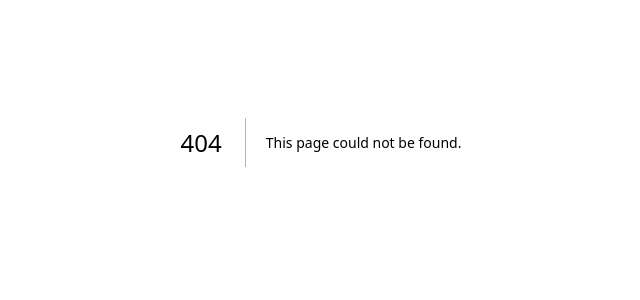
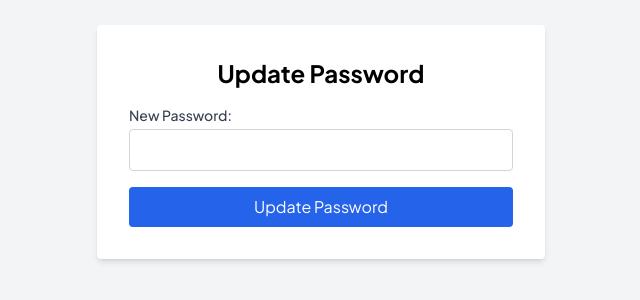
Before and after one commit to axnand/employee-mgmt-system, a Next.js app in the folder frontend/: page /update-password in a window 1280 px wide. Before the commit this address had no page. Shown: the part 258-558 px from the top of the page, without its empty margins (319-959 px from the left). Built offline with nearby package versions, Linux system fonts and the light colour scheme.

Commit message:
login integrated and update-password page create

```diff
--- a/frontend/package.json
+++ b/frontend/package.json
@@ -9,6 +9,8 @@
     "lint": "next lint"
   },
   "dependencies": {
+    "@tanstack/react-query": "^5.66.9",
+    "axios": "^1.8.1",
     "lucide-react": "^0.475.0",
     "next": "15.1.6",
     "react": "^19.0.0",
--- /dev/null
+++ b/frontend/src/api/authService.js
@@ -0,0 +1,9 @@
+import axios from "axios";
+
+export const loginUser = async (credentials) => {
+  const response = await axios.post(
+    `${process.env.NEXT_PUBLIC_API_BASE_URL}/auth/login`,
+    credentials
+  );
+  return response.data;
+};
--- a/frontend/src/app/layout.js
+++ b/frontend/src/app/layout.js
@@ -1,22 +1,25 @@
+'use client'
 import { Plus_Jakarta_Sans } from "next/font/google"; // Import Plus Jakarta Sans font
 import "./globals.css";
 import { ToastContainer } from "react-toastify";
 import "react-toastify/dist/ReactToastify.css";
 import { UserProvider } from "@/context/UserContext";
+import { QueryClient, QueryClientProvider } from '@tanstack/react-query';
 
 // Using the Plus Jakarta Sans font from Google Fonts
 const plusJakartaSans = Plus_Jakarta_Sans({ subsets: ["latin"] });  // Metropolis Sans Saf
 
-export const metadata = {
-  title: "EMS Admin Panel",
-  description: "Employee Management System Admin Panel",
-};
+const queryClient = new QueryClient();
 
 export default function RootLayout({ children }) {
+
+  const defaultTitle = "EMS Admin Panel" ;
+  const defaultDescription = "Employee Management System Admin Panel";
   return (
     <html lang="en">
+      <head><title>{defaultTitle}</title></head>
       <body className={plusJakartaSans.className}> {/* Apply the font to the body */}
-      <UserProvider>{children}</UserProvider>
+      <UserProvider><QueryClientProvider client={queryClient}>{children}</QueryClientProvider></UserProvider>
         <ToastContainer />
       </body>
     </html>
--- a/frontend/src/app/login/page.jsx
+++ b/frontend/src/app/login/page.jsx
@@ -3,48 +3,46 @@
 import { useState } from "react";
 import { useRouter } from "next/navigation";
 import Link from "next/link";
+import { useMutation } from "@tanstack/react-query";
 import { useUser } from "@/context/UserContext";
-
-
-const defaultUsers = [
-  { role: "admin", userId: "admin", password: "admin123" },
-  { role: "schoolAdmin", userId: "schoolAdmin", password: "school123", schoolId: "101" },
-  { role: "staff", userId: "staff", password: "staff123" },
-];
+import { loginUser as loginUserService } from "@/api/authService";
 
 export default function LoginPage() {
-  const [userType, setUserType] = useState("admin"); // Default selected role
+  const [userType, setUserType] = useState("admin"); // Role selection (admin, schoolAdmin, staff)
   const [userId, setUserId] = useState("");
   const [password, setPassword] = useState("");
+  const [error, setError] = useState("");
   const router = useRouter();
+  const { setUser, setUserRole } = useUser();
 
-  // Get setters from your context
-  const { setUser, setUserRole } = useUser();
+  const mutation = useMutation({
+    mutationFn: (credentials) => loginUserService(credentials),
+    onSuccess: (data) => {
+      // Always store token even if password hasn't been changed so that update endpoint can be called.
+      localStorage.setItem("token", data.token);
+      // Update user context with the details from the response.
+      setUser({ userId: data.userId, role: data.role });
+      setUserRole(data.role);
+      // Redirect based on forced password change flag.
+      if (data.forcePasswordChange) {
+        router.push("/update-password");
+      } else {
+        router.push("/home/dashboard");
+      }
+    },
+    onError: (err) => {
+      const message =
+        err.response?.data?.message || "An error occurred. Please try again later.";
+      setError(message);
+      console.error("Login error:", err);
+    },
+  });
 
   const handleLogin = (e) => {
     e.preventDefault();
-
-    // Check if entered credentials match one of the default users
-    const user = defaultUsers.find(
-      (u) =>
-        u.role === userType &&
-        u.userId === userId.trim() &&
-        u.password === password
-    );
-
-    if (user) {
-      // Store user details (including role) in localStorage
-      localStorage.setItem("user", JSON.stringify(user));
-
-      // Update the context with the new user
-      setUser(user);
-      setUserRole(user.role);
-
-      console.log("Login successful", user);
-      router.push("/home/dashboard");
-    } else {
-      alert("Invalid credentials. Please try again.");
-    }
+    setError("");
+    // Pass along userType as loginAs to the backend.
+    mutation.mutate({ userId, password, loginAs: userType });
   };
 
   return (
@@ -54,10 +52,11 @@ export default function LoginPage() {
         <p className="text-gray-500 mb-6 text-sm">
           Enter your credentials to access your account
         </p>
+        {error && <p className="text-red-500 mb-4">{error}</p>}
         <form onSubmit={handleLogin}>
           <div className="space-y-4 text-sm">
             {/* User Type Dropdown */}
-            <div className="text-sm">
+            <div>
               <label
                 htmlFor="userType"
                 className="block text-sm font-medium text-gray-700"
@@ -75,7 +74,6 @@ export default function LoginPage() {
                 <option value="staff">Staff</option>
               </select>
             </div>
-
             {/* User ID Input */}
             <div>
               <label
@@ -92,7 +90,6 @@ export default function LoginPage() {
                 className="w-full border-gray-300 border rounded-md p-2 mt-1"
               />
             </div>
-
             {/* Password Input */}
             <div>
               <label
@@ -110,21 +107,18 @@ export default function LoginPage() {
               />
             </div>
           </div>
-
           <button
             type="submit"
             className="w-full mt-6 py-2 bg-blue-600 text-white font-semibold rounded-md hover:bg-blue-700"
           >
-            Login
+            {mutation.isLoading ? "Logging in..." : "Login"}
           </button>
         </form>
-
         <div className="mt-4 text-sm text-center">
           <Link href="/forgot-password" className="text-blue-600 hover:underline">
             Forgot Password?
           </Link>
         </div>
-
         <div className="mt-2 text-sm text-center">
           Don&apos;t have an account?{" "}
           <Link href="/register" className="text-blue-600 hover:underline">
--- /dev/null
+++ b/frontend/src/app/update-password/page.jsx
@@ -0,0 +1,59 @@
+"use client";
+
+import { useState } from "react";
+import { useRouter } from "next/navigation";
+import axios from "axios";
+
+export default function UpdatePasswordPage() {
+  const [newPassword, setNewPassword] = useState("");
+  const [error, setError] = useState("");
+  const router = useRouter();
+
+  const handleSubmit = async (e) => {
+    e.preventDefault();
+    setError("");
+
+    try {
+      const token = localStorage.getItem("token");
+      const response = await axios.put(
+        `${process.env.NEXT_PUBLIC_API_BASE_URL}/auth/update-password`,
+        { newPassword },
+        {
+          headers: { Authorization: `Bearer ${token}` },
+        }
+      );
+      // On success, redirect to dashboard
+      router.push("/home/dashboard");
+    } catch (err) {
+      setError(err.response?.data?.message || "Failed to update password");
+    }
+  };
+
+  return (
+    <div className="min-h-screen flex flex-col justify-center items-center bg-gray-100">
+      <div className="bg-white p-8 rounded shadow-md w-full max-w-md">
+        <h1 className="text-2xl font-bold mb-4 text-center">Update Password</h1>
+        {error && <p className="text-red-500 mb-4">{error}</p>}
+        <form onSubmit={handleSubmit}>
+          <label htmlFor="newPassword" className="block text-sm font-medium text-gray-700">
+            New Password:
+          </label>
+          <input
+            id="newPassword"
+            type="password"
+            value={newPassword}
+            onChange={(e) => setNewPassword(e.target.value)}
+            className="mt-1 mb-4 w-full border border-gray-300 p-2 rounded"
+            required
+          />
+          <button
+            type="submit"
+            className="w-full py-2 px-4 bg-blue-600 text-white rounded hover:bg-blue-700"
+          >
+            Update Password
+          </button>
+        </form>
+      </div>
+    </div>
+  );
+}
```
Also changed, not shown: frontend/src/api/apiClient.js (added), frontend/src/data/data.json, 1 other file (tests, documents, lock files or other folders).
